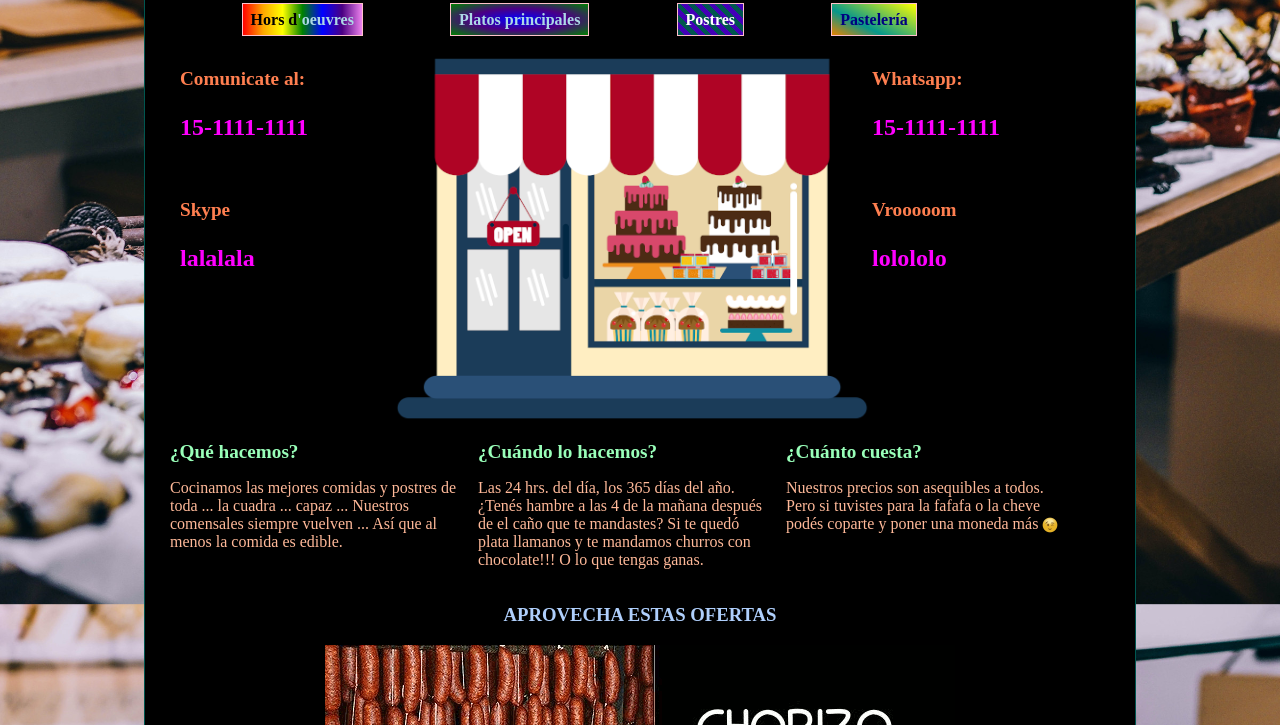
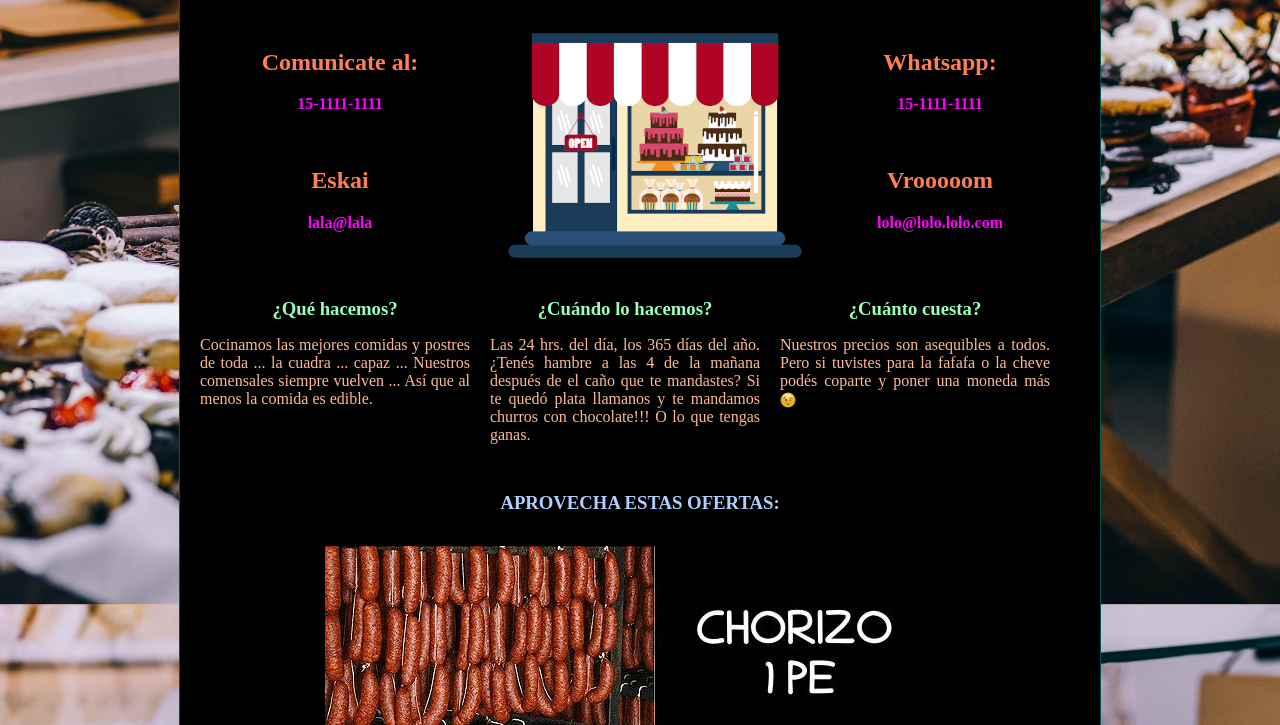
Before and after one commit to bortoslovo/shop, a plain HTML site: page index.html in a window 1280 px wide. Shown: the part 249-974 px from the top of the page. Drawn offline with Linux system fonts and the light colour scheme.

Commit message:
add/fix .gitignore, images, html, css

```diff
--- a/index.html
+++ b/index.html
@@ -7,6 +7,7 @@
 		<link rel="shortcut icon" href="favicon.ico" type="image/x-icon">
 		<meta name="author" content="Borto Slovo">
 		<meta name="description" content="Borto Slovo's Shop">
+		<meta name="viewport" content="width=device-width">
     <!-- the below three lines are a fix to get HTML5 semantic elements working in old versions of Internet Explorer-->
     <!--[if lt IE 9]>
       <script src="https://cdnjs.cloudflare.com/ajax/libs/html5shiv/3.7.3/html5shiv.js"></script>
@@ -51,37 +52,47 @@
 		<h2>Comunicate al:</h2>
 		<p> 15-1111-1111</p>
 		<br>
-		<h2>Skype</h2>
-		<p>lalalala</p>
+		<h2>Eskai</h2>
+		<p>lala@lala</p>
 		</div>
-		<img src="images/bakery-400.png" alt="bakery" width="50%" class="front-bakery">
-		<div class="contact-2">
+		<div class="contact-1">
+		<img	srcset="images/bakery-100w.png 100w,
+									images/bakery-300w.png 300w"
+					sizes="(max-width: 200px) 100px,
+								 300px"
+					src="images/bakery-300w.png" alt="bakery" class="front-bakery">
+		</div>
+		<div class="contact-1">
 		<h2>Whatsapp:</h2>
 		<p>15-1111-1111</p>
 		<br>
 		<h2>Vrooooom</h2>
-		<p>lolololo</p>
+		<p>lolo@lolo.lolo.com</p>
 		</div>
 	</div>
 	<div class="intro">
 		<div class="intro1">
-			<h2>¿Qué hacemos?</h2>
+			<h3>¿Qué hacemos?</h3>
 			<p>Cocinamos las mejores comidas y postres de toda ... la cuadra ... capaz ... Nuestros comensales siempre vuelven ... Así que al menos la comida es edible.<p>
 		</div>
 
 		<div class="intro1">
-			<h2>¿Cuándo lo hacemos?</h2>
+			<h3>¿Cuándo lo hacemos?</h3>
 			<p>Las 24 hrs. del día, los 365 días del año. ¿Tenés hambre a las 4 de la mañana después de el caño que te mandastes? Si te quedó plata llamanos y te mandamos churros con chocolate!!! O lo que tengas ganas.</p>
 		</div>
 
 		<div class="intro1">
-			<h2>¿Cuánto cuesta?</h2>
+			<h3>¿Cuánto cuesta?</h3>
 			<p>Nuestros precios son asequibles a todos. Pero si tuvistes para la fafafa o la cheve podés coparte y poner una moneda más <img src="images/emoji-wink.png" alt="emoji-wink" width="16px" height="16px" class="emoji-wink"></p>
 		</div>
 	</div>
 
-	<h3 class="ofertas">APROVECHA ESTAS OFERTAS</h3>
-	<img src="images/ad5.gif" alt="ofertas" class="ofertas-gif">
+	<h3 class="ofertas">APROVECHA ESTAS OFERTAS:</h3>
+	<img	srcset="images/ad-315w.gif 315w,
+							 	images/ad-630w.gif 630w"
+				sizes="(max-width: 700px) 315px,
+							 630px"
+				src="images/ad-630w.gif" alt="ofertas" class="ofertas-gif">
 
 	<h3>Contactanos en redes sociales:</h3>
 
--- a/styles/style.css
+++ b/styles/style.css
@@ -1,5 +1,6 @@
 html {
 	background-image: url("https://raw.githubusercontent.com/bortoslovo/shop/main/images/pastries-2400x1600.jpg");
+	/*	background: black; */
 	background-repeat: no-repeat;
 	background-attachment: fixed;
 	background-size: cover;
@@ -12,16 +13,15 @@ h1 {
 	background-repeat: repeat -x;
 	background-position: center;
 	background-size: contain;
-	padding: 50px;
-	font-size: 3rem;
+	padding: 45px;
 }
 
 body {
-	width: 60rem;
-	margin: 20px auto 20px;
+	width: 900px;
+	margin: 20px auto;
 	background-color: black;
-	padding: 10px 15px 20px 15px;
 	border: 0.1rem solid #00564F;
+	padding: 20px 10px;
 }
 
 h1 {
@@ -29,10 +29,15 @@ h1 {
 	text-align: center;
 }
 
+nav ul {
+	display: flex;
+	justify-content: space-around;
+	padding: 0;
+}
+
 
 nav a {
 	background-color: #001E28;
-	margin: 0 2.6rem;
 	border: 0.1rem solid pink;
 	padding: 0.4rem 0.5rem;
 	text-decoration: none;
@@ -42,15 +47,15 @@ nav li {
 	list-style: none;
 	display: inline-flex;
 	font-weight: bold;
+	align-items: center;
 }
 
 p {
   color: #FFB999;
 }
 
-h2 {
+.intro1 h3 {
 	color: #99FFB9;
-	font-size: 1.2rem;
 }
 
 h3 {
@@ -58,6 +63,7 @@ h3 {
 }
 
 .ofertas {
+	margin: 2rem 0;
 	text-align: center;
 }
 
@@ -102,18 +108,25 @@ background: linear-gradient(90deg, rgba(143,254,255,1) 0%, rgba(255,168,168,1) 4
 	color: black !important;
 }
 
-.front-bakery {
-	display: block;
-	margin: 0;
-}
-
 .intro {
+	margin: 2rem 0;
 	display: flex;
 }
 
 .intro1 {
 	margin: 0 10px;
 	width: 30%;
+}
+
+.intro1 h3 {
+	margin: 0 10px;
+	text-align: center;
+}
+
+.intro1 {
+	margin: 0 10px;
+	width: 30%;
+	text-align: justify;
 }
 
 .emoji-wink {
@@ -128,8 +141,8 @@ background: linear-gradient(90deg, rgba(143,254,255,1) 0%, rgba(255,168,168,1) 4
 }
 
 .bakery {
+	margin: 2rem 0;
 	display: flex;
-	flex: auto;
 }
 
 .bakery h2 {
@@ -139,15 +152,15 @@ background: linear-gradient(90deg, rgba(143,254,255,1) 0%, rgba(255,168,168,1) 4
 .bakery p {
 	color: magenta;
 	font-weight: bold;
-	font-size: 1.5rem;
 }
 
 .contact-1 {
-	margin: 0 20px;
-	width: 20%;
+	text-align: center;
+	width: 30%;
+	margin: 0 auto;
 }
 
-.contact-2 {
-	margin: 0 0px;
-	width: 20%;
+.social-media {
+	display: flex;
+	justify-content: space-around;
 }
```
Also changed, not shown: images/ad-315w.gif (added), images/ad-630w.gif (renamed from images/ad5.gif), images/bakery-100w.png (added), images/bakery-300w.png (added), images/bakery-400.png (deleted), 1 other file.
